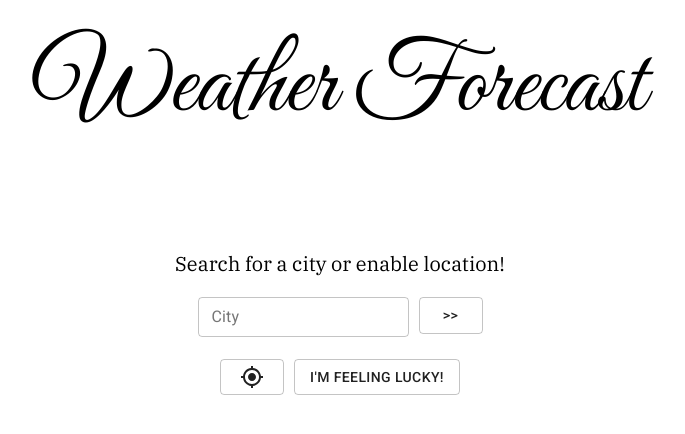
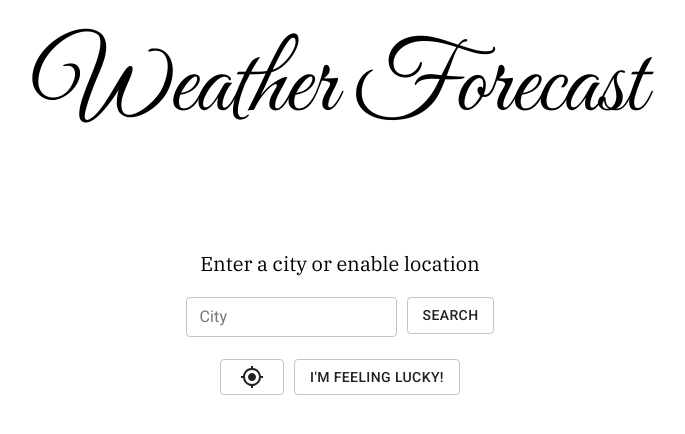
Before and after one commit to Ronak06/WeatherForecast, a React (Create React App) app: page / in a window 1280 px wide. Shown: the top 434 px of the page, without its empty margins (300-985 px from the left). Built offline with nearby package versions, Linux system fonts and the light colour scheme.

Commit message:
temp removal of weekly forecast

```diff
--- a/src/components/Form.js
+++ b/src/components/Form.js
@@ -2,10 +2,12 @@ import React, { Fragment } from "react";
 import axios from "axios";
 import TextField from "@material-ui/core/TextField";
 import Button from "@material-ui/core/Button";
+import Grid from '@material-ui/core/Grid';
 import MyLocationIcon from "@material-ui/icons/MyLocation";
 import randomCoordinates from "random-coordinates";
 
 import Forecast from "./weather/Forecast";
+import WeeklyForecast from "./weather/WeeklyForecast";
 
 class Form extends React.Component {
   constructor(props) {
@@ -113,6 +115,8 @@ class Form extends React.Component {
     return (
       <Fragment>
         {Object.entries(this.state.weatherInfo).length !== 0 ? (
+          <Grid container spacing={1}>
+            <Grid item xs={6}>
               <div style={{ textAlign: "center" }}>
               <p
                 style={{
@@ -120,7 +124,7 @@ class Form extends React.Component {
                   fontSize: "20px"
                 }}
               >
-              Search for a city or enable location!
+                Enter a city or enable location
               </p>
               <form onSubmit={this.onSubmit}>
                 <TextField
@@ -134,7 +138,7 @@ class Form extends React.Component {
                 />
 
                 <Button variant="outlined" size="medium" type="submit">
-                >>
+                  Search
                 </Button>
               </form>
               <Button
@@ -152,11 +156,17 @@ class Form extends React.Component {
                 I'm feeling lucky!
               </Button>
               <br />
+            </div>
+            </Grid>
+            <Grid item xs={6}>
+              <div style={{ textAlign: "center", marginTop: "-40px"}}>
               <Forecast
                 weather={this.state.weatherInfo}
                 geography={this.state.geoData}
               />
               </div>
+            </Grid>
+          </Grid>
         ) : (
           <div style={{ textAlign: "center" }}>
             <p
@@ -165,7 +175,7 @@ class Form extends React.Component {
                 fontSize: "20px"
               }}
             >
-              Search for a city or enable location!
+              Enter a city or enable location
             </p>
             <form onSubmit={this.onSubmit}>
               <TextField
@@ -177,9 +187,8 @@ class Form extends React.Component {
                 style={{ marginBottom: "-5px", marginRight: "10px" }}
                 size="small"
               />
-
               <Button variant="outlined" size="medium" type="submit">
-                >>
+                Search
               </Button>
             </form>
             <Button
--- a/src/components/weather/Forecast.js
+++ b/src/components/weather/Forecast.js
@@ -91,8 +91,10 @@ class Forecast extends React.Component {
         </h1>
         <p>Feels like:</p>
         <h4>
-          {feels}
-          {isCel ? "°C" : "F"}
+          <strong>
+            {feels}
+            {isCel ? "°C" : "F"}
+          </strong>
         </h4>
         <p>Low/High:</p>
         <h4>
@@ -107,7 +109,7 @@ class Forecast extends React.Component {
         </ButtonGroup>
         <br />
         <br />
-        <WeeklyForecast daily={daily} isCel={isCel} />
+        {/* <WeeklyForecast daily={daily} isCel={isCel} /> */}
       </div>
     );
   }
```
Lines whose indentation alone changed are shown as unchanged.
